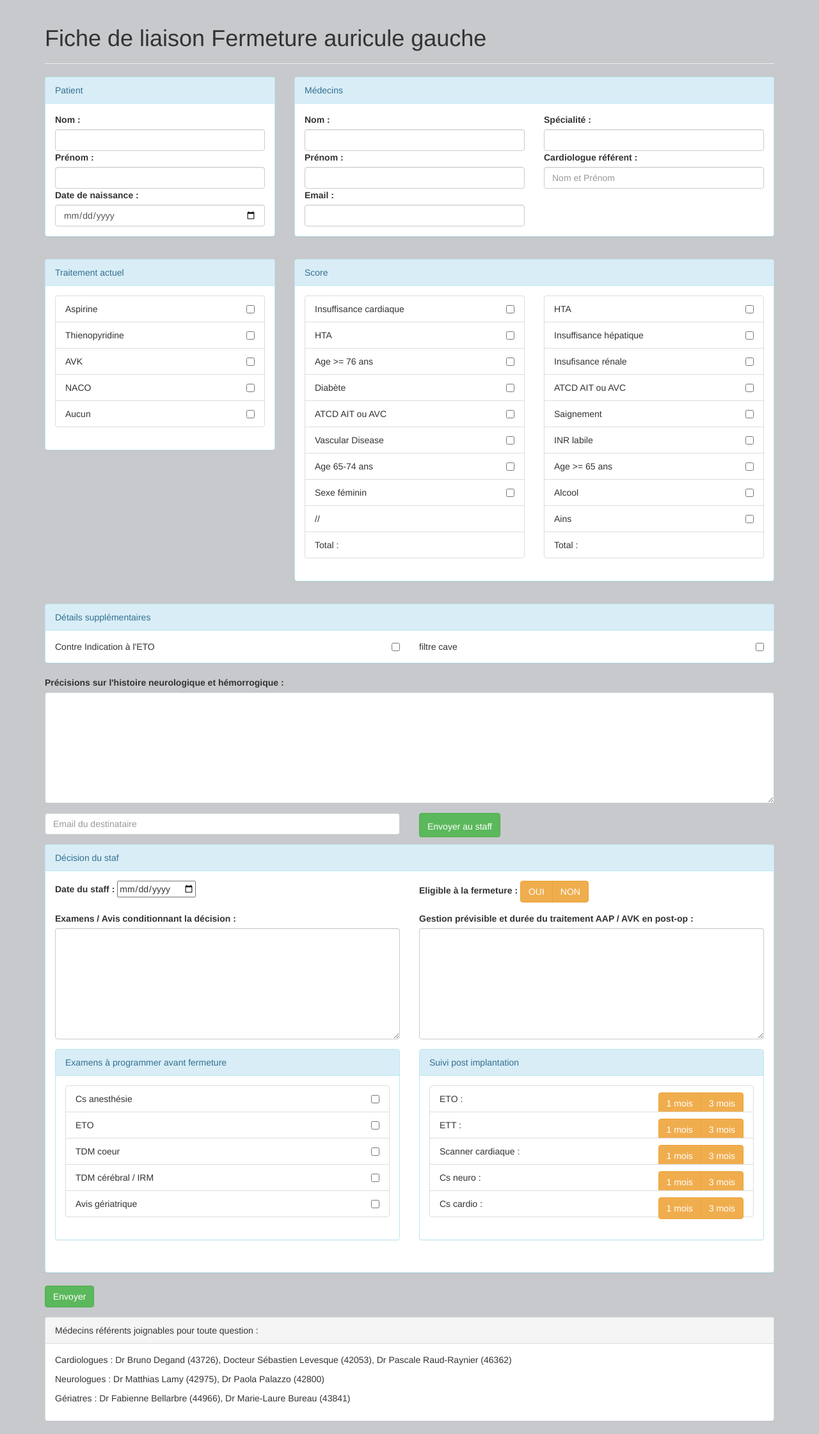
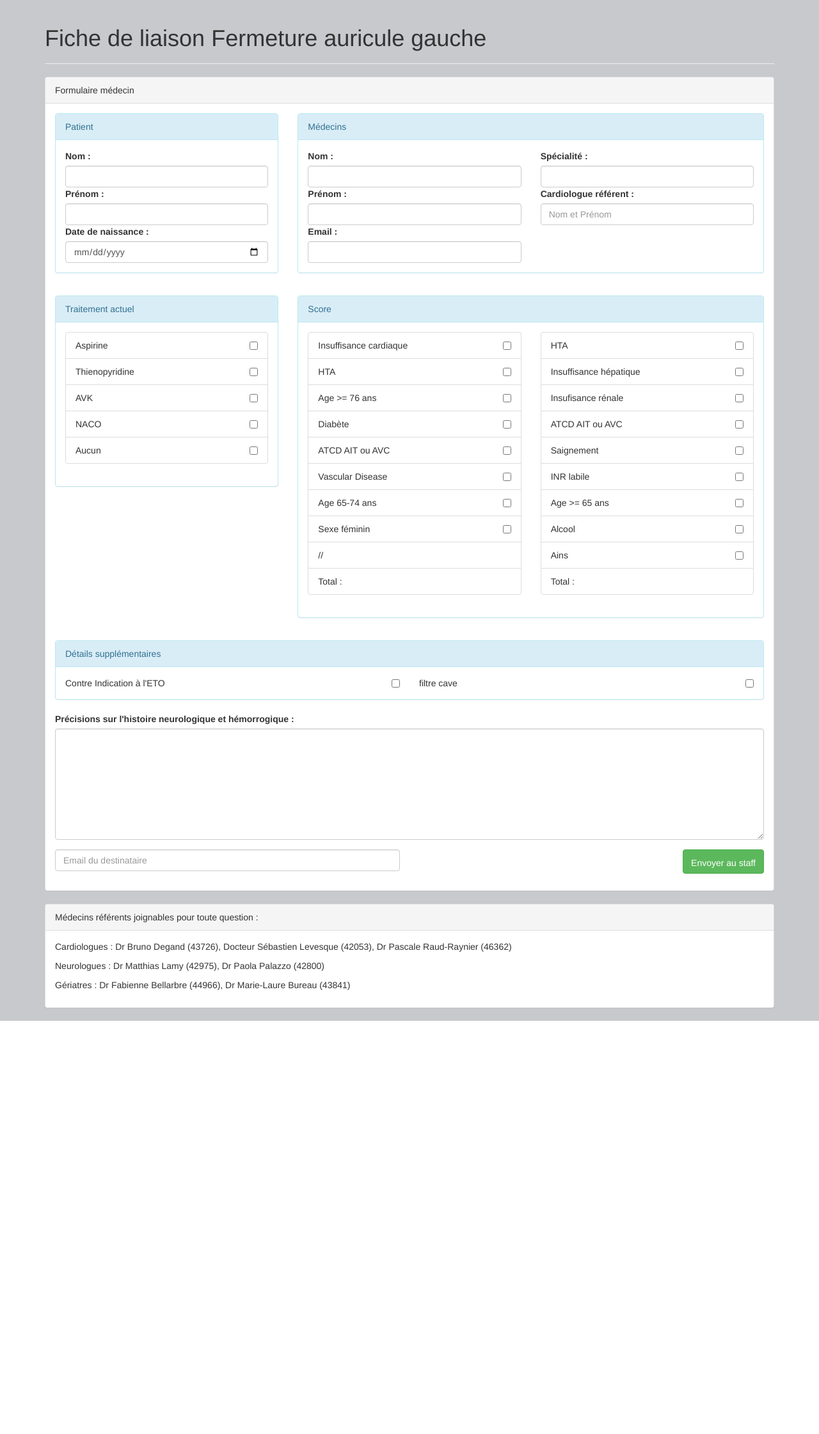
Before and after one commit to nicobuton37/cardio, a PHP site: page / in a window 1280 px wide. Shown: the whole page at 64% size. After the commit the page ends 1596 px from the top, so only its background shows below. Run offline with PHP 8.4, Linux system fonts and the light colour scheme; tables that the repository leaves empty or names only in its code hold one stand-in row (values such as "Sample post").

Commit message:
head bang

```diff
--- a/control/request.php
+++ b/control/request.php
@@ -1,38 +1,56 @@
 <?php include "bdd/pdo.php"; ?>
 
 <?php
-function patientId($firstname, $name, $birthday, $neuro_hemo)
+function patientAction($firstname, $name, $birthday, $neuro_hemo)
 {
-  var_dump($firstname, $name, $birthday);
+
   global $bdd;
-  // $request = $bdd->prepare("INSERT INTO patient(firstname, name, birthday, neuro_hemo)
-  //                       VALUES(:firstname, :name, :birthday, :neuro_hemo)");
-  //
-  // $request->execute(array(
-  //   'firstname' => $firstname,
-  //   'name'      => $name,
-  //   'birthday'  => $birthday,
-  //   'neuro_hemo'=> $neuro_hemo
-  // ));
-  //
-  // echo "Le patient a été créé !";
+
+  $traitment = $bdd->query("SELECT id FROM traitement");
+  $response_traitment = $traitment->fetch();
+  $traitment_id = $response_traitment['id'];
+
+  $cha = $bdd->query("SELECT id FROM cha");
+  $response_cha = $cha->fetch();
+  $cha_id = $response_cha['id'];
+
+  $has = $bdd->query("SELECT id FROM has");
+  $response_has = $has->fetch();
+  $has_id = $response_has['id'];
+
+  $request = $bdd->prepare("INSERT INTO patient(firstname, name, birthday, neuro_hemo, traitment_id, cha_id, has_id)
+                        VALUES(:firstname, :name, :birthday, :neuro_hemo, :traitment_id, :cha_id, :has_id)");
+
+  $request->execute(array(
+    'firstname'    => $firstname,
+    'name'         => $name,
+    'birthday'     => $birthday,
+    'neuro_hemo'   => $neuro_hemo,
+    'traitment_id' => $traitment_id,
+    'cha_id'       => $cha_id,
+    'has_id'       => $has_id
+  ));
+
+
+
+  echo "Le patient a été créé !";
 }
 
 function traitmentAction($aspirine, $thieno, $avk, $naco, $aucun, $contre_eto, $filtre_cave)
 {
   global $bdd;
 
-  // $request = $bdd->prepare("INSERT INTO traitement(aspirine, thieno, avk, naco, aucun, contre_eto, filtre_cave)
-  //                           VALUES(:aspirine, :thieno, :avk, :naco, :aucun, :contre_eto, :filtre_cave)");
-  // $request->execute(array(
-  //   'aspirine'   => $aspirine,
-  //   'thieno'     => $thieno,
-  //   'avk'        => $avk,
-  //   'naco'       => $naco,
-  //   'aucun'      => $aucun,
-  //   'contre_eto' => $contre_eto,
-  //   'filtre_cave'=> $filtre_cave
-  // ));
+  $request = $bdd->prepare("INSERT INTO traitement(aspirine, thieno, avk, naco, aucun, contre_eto, filtre_cave)
+                            VALUES(:aspirine, :thieno, :avk, :naco, :aucun, :contre_eto, :filtre_cave)");
+  $request->execute(array(
+    'aspirine'   => $aspirine,
+    'thieno'     => $thieno,
+    'avk'        => $avk,
+    'naco'       => $naco,
+    'aucun'      => $aucun,
+    'contre_eto' => $contre_eto,
+    'filtre_cave'=> $filtre_cave
+  ));
 
 }
 
@@ -40,49 +58,131 @@ function chaAction($insu_cardiaque, $hta, $age, $diabete, $atcd, $vasculaire, $a
 {
   global $bdd;
 
-  // $request = $bdd->prepare("INSERT INTO cha(insu_cardiaque, hta, age, diabete, atcd, vasculaire, age_tranche, femme)
-  //                           VALUES(:insu_cardiaque, :hta, :age, :diabete, :atcd, :vasculaire, :age_tranche, :femme)");
-  //
-  // $request->execute(array(
-  //   'insu_cardiaque' => $insu_cardiaque,
-  //   'hta'            => $hta,
-  //   'age'            => $age,
-  //   'diabete'        => $diabete,
-  //   'atcd'           => $atcd,
-  //   'vasculaire'     => $vasculaire,
-  //   'age_tranche'    => $age_tranche,
-  //   'femme'          => $femme
-  // ));
+  $request = $bdd->prepare("INSERT INTO cha(insu_cardiaque, hta, age, diabete, atcd, vasculaire, age_tranche, femme)
+                            VALUES(:insu_cardiaque, :hta, :age, :diabete, :atcd, :vasculaire, :age_tranche, :femme)");
+
+  $request->execute(array(
+    'insu_cardiaque' => $insu_cardiaque,
+    'hta'            => $hta,
+    'age'            => $age,
+    'diabete'        => $diabete,
+    'atcd'           => $atcd,
+    'vasculaire'     => $vasculaire,
+    'age_tranche'    => $age_tranche,
+    'femme'          => $femme
+  ));
 }
 
 function hasAction($hta_has, $insu_hepatique, $insu_renale, $ait_avc, $saignement, $inr, $age_has, $alcool, $ains)
 {
   global $bdd;
 
-  // $request = $bdd->prepare("INSERT INTO has(hta_has, insu_hepatique, insu_renale, ait_avc, saignement, inr, age_has, alcool, ains)
-  //                           VALUES(:hta_has, :insu_hepatique, :insu_renale, :ait_avc, :saignement, :inr, :age_has, :alcool, :ains)");
-  //
-  // $request->execute(array(
-  //   'hta_has'        => $hta_has,
-  //   'insu_hepatique' => $insu_hepatique,
-  //   'insu_renale'    => $insu_renale,
-  //   'ait_avc'        => $ait_avc,
-  //   'saignement'     => $saignement,
-  //   'inr'            => $inr,
-  //   'age_has'        => $age_has,
-  //   'alcool'         => $alcool,
-  //   'ains'           => $ains
-  // ));
+  $request = $bdd->prepare("INSERT INTO has(hta_has, insu_hepatique, insu_renale, ait_avc, saignement, inr, age_has, alcool, ains)
+                            VALUES(:hta_has, :insu_hepatique, :insu_renale, :ait_avc, :saignement, :inr, :age_has, :alcool, :ains)");
+
+  $request->execute(array(
+    'hta_has'        => $hta_has,
+    'insu_hepatique' => $insu_hepatique,
+    'insu_renale'    => $insu_renale,
+    'ait_avc'        => $ait_avc,
+    'saignement'     => $saignement,
+    'inr'            => $inr,
+    'age_has'        => $age_has,
+    'alcool'         => $alcool,
+    'ains'           => $ains
+  ));
 }
 
-function doctor($firstname_doc, $name_doc, $mail_doc, $specialite, $cardio)
+function doctorAction($firstname_doc, $name_doc, $mail, $mail_doc, $specialite, $cardio)
 {
   global $bdd;
 
-  $request = $bdd->prepare();
+  $request = $bdd->prepare("INSERT INTO doctor(firstname_doc, name_doc, mail, mail_doc, specialite, cardio)
+                            VALUES(:firstname_doc, :name_doc, :mail, :mail_doc, :specialite, :cardio)");
+
+  $request->execute(array(
+    'firstname_doc' => $firstname_doc,
+    'name_doc'      => $name_doc,
+    'mail'          => $mail,
+    'mail_doc'      => $mail_doc,
+    'specialite'    => $specialite,
+    'cardio'        => $cardio
+  ));
+
 }
 
 function sendMail($mail)
 {
-  var_dump($mail);
+  // var_dump($mail);
 }
+
+function getPatientId($patient_id)
+{
+  global $bdd;
+
+  $request = $bdd->exec("UPDATE doctor SET patient_id=" . $patient_id);
+
+
+}
+
+function postCloseAction($anesthesie, $eto_close, $tdm_coeur, $tdm_cerebral, $geriatrique)
+{
+  global $bdd;
+
+  $request = $bdd->prepare("INSERT INTO post_close(anesthesie, eto_close, tdm_coeur, tdm_cerebral, geriatrique)
+                            VALUES(:anesthesie, :eto_close, :tdm_coeur, :tdm_cerebral, :geriatrique)");
+
+  $request->execute(array(
+    'anesthesie'   => $anesthesie,
+    'eto_close'    => $eto_close,
+    'tdm_coeur'    => $tdm_coeur,
+    'tdm_cerebral' => $tdm_cerebral,
+    'geriatrique'  => $geriatrique
+  ));
+}
+
+function postImpAction($eto_imp, $ett_imp, $scanner, $cs_neuro, $cs_cardio)
+{
+  global $bdd;
+
+  $request = $bdd->prepare("INSERT INTO post_imp(eto_imp, ett_imp, scanner, cs_neuro, cs_cardio)
+                            VALUES(:eto_imp, :ett_imp, :scanner, :cs_neuro, :cs_cardio)");
+
+  $request->execute(array(
+    'eto_imp'  => $eto_imp,
+    'ett_imp'  => $ett_imp,
+    'scanner'  => $scanner,
+    'cs_neuro' => $cs_neuro,
+    'cs_cardio'=> $cs_cardio
+  ));
+}
+
+function staffAction($staff_date, $close, $examen, $post_op)
+{
+  global $bdd;
+
+  $patient = $bdd->query("SELECT id FROM patient");
+  $response_patient = $patient->fetch();
+  $patient_id = $response_patient['id'];
+
+  $post_close = $bdd->query("SELECT id FROM post_close");
+  $response_post_close = $post_close->fetch();
+  $post_close_id = $response_post_close['id'];
+
+  $post_imp = $bdd->query("SELECT id FROM post_imp");
+  $response_post_imp = $post_imp->fetch();
+  $post_imp_id = $response_post_imp['id'];
+
+  $request = $bdd->prepare("INSERT INTO staf(staff_date, close, examen, post_op, patient_id, post_close_id, post_imp_id)
+                            VALUES(:staff_date, :close, :examen, :post_op, :patient_id, :post_close_id, :post_imp_id)");
+
+  $request->execute(array(
+    'staff_date'    => $staff_date,
+    'close'         => $close,
+    'examen'        => $examen,
+    'post_op'       => $post_op,
+    'patient_id'    => $patient_id,
+    'post_close_id' => $post_close_id,
+    'post_imp_id'   => $post_imp_id
+  ));
+}
--- a/index.php
+++ b/index.php
@@ -2,12 +2,16 @@
 <?php include "bdd/pdo.php"; ?>
 <?php include "control/function.php"; ?>
 
-<!-- titre -->
-<div class="page-header">
-  <h1>Fiche de liaison Fermeture auricule gauche</h1>
+<?php
+$patient = $bdd->query("SELECT id FROM patient");
+$patient_here = $patient->fetch();
+$patient_exist = $patient_here['id'];
+?>
+<div class="panel panel-default">
+  <div class="panel-heading">
+    Formulaire médecin
   </div>
-<!-- titre -->
-
+<div class="panel-body">
   <!-- Formulaire médecin -->
   <form id="doctor" action="index.php" method="post">
     <div class="row form-group">
@@ -24,7 +28,7 @@
             <label for="name">Prénom :</label>
             <input type="text" name="name" class="form-control">
             <label for="birthday">Date de naissance :</label>
-          <input type="date" name="birthday" class="form-control" id="datepicker" placeholder="jj/mm/aaaa">
+            <input type="date" name="birthday" class="form-control" id="datepicker">
           </div>
         </div>
       </div>
@@ -57,15 +61,6 @@
         </div>
       </div>
       <!-- panel médecin -->
-
-    <!-- traitement des données du médecins -->
-    <?php
-    if(isset($_POST['firstname_doc']) && isset($_POST['name_doc']) && isset($_POST['mail_doc']) && isset($_POST['specialite']) && isset($_POST['cardio'])){
-      doctor($_POST['firstname_doc'], $_POST['name_doc'], $_POST['mail_doc'], $_POST['specialite'], $_POST['cardio']);
-    }
-    ?>
-    <!-- traitement des données du médecins -->
-
     </div>
     <!-- panel traitement -->
     <div class="row form-group">
@@ -85,17 +80,6 @@
           </div>
         </div>
       </div>
-
-    <!-- traitement des données patient et traitement -->
-    <?php
-    if (isset($_POST['firstname']) && isset($_POST['name']) && $_POST['birthday'] && isset($_POST['neuro_hemo'])) {
-      patientId($_POST['firstname'], $_POST['name'], $_POST['birthday'], $_POST['neuro_hemo']);
-    }else if(isset($_POST['traitement'])){
-      switchTraitement($_POST['traitement']);
-    }
-    ?>
-    <!-- traitement des données patient et traitement -->
-
       <div class="col-sm-8">
         <div class="panel panel-info">
           <div class="panel-heading">
@@ -117,15 +101,6 @@
                   <li class="list-group-item">Total :<p class="right"></p></li>
                 </ul>
               </div>
-
-            <!-- traitement des données score checkbox cha -->
-            <?php
-              if(isset($_POST['cha'])){
-                switchCha($_POST['cha']);
-              }
-            ?>
-            <!-- traitement des données score checkbox cha -->
-
               <div class="col-sm-6">
                 <ul class="list-group">
                   <li class="list-group-item">HTA<input class="right" type="checkbox" value="hta_has" name="has[]"></li>
@@ -140,15 +115,6 @@
                   <li class="list-group-item">Total :<p class="right"></p></li>
                 </ul>
               </div>
-
-            <!-- traitement des données checkbox   -->
-            <?php
-            if(isset($_POST['has'])){
-              switchHas($_POST['has']);
-            }
-            ?>
-            <!-- traitement des données checkbox   -->
-
             </div>
           </div>
         </div>
@@ -180,23 +146,53 @@
         <div class="form-group">
           <input type="text" name="mail" class="form-control" placeholder="Email du destinataire">
         </div>
+      </div>
+      <div class="col-sm-6">
+        <input type="submit" name="sendStaff" class="btn btn-success staff_button right" value="Envoyer au staff">
+      </div>
+    </div>
 
-      <!-- traitement des données mail destinataire -->
+
+
     <?php
+    if(isset($_POST['has'])){
+      switchHas($_POST['has']);
+    }
+    if(isset($_POST['traitement'])){
+      switchTraitement($_POST['traitement']);
+    }
+    if(isset($_POST['cha'])){
+      switchCha($_POST['cha']);
+    }
+    if(isset($_POST['firstname_doc']) && isset($_POST['name_doc']) && isset($_POST['mail_doc']) && isset($_POST['specialite']) && isset($_POST['cardio']) && isset($_POST['mail'])){
+      doctorAction($_POST['firstname_doc'], $_POST['name_doc'], $_POST['mail'], $_POST['mail_doc'], $_POST['specialite'], $_POST['cardio']);
+    }
+    if(isset($_POST['firstname']) && isset($_POST['name']) && $_POST['birthday'] && isset($_POST['neuro_hemo'])) {
+      patientAction($_POST['firstname'], $_POST['name'], $_POST['birthday'], $_POST['neuro_hemo']);
+    }
     if(isset($_POST['mail'])){
       sendMail($_POST['mail']);
     }
     ?>
-      <!-- traitement des données mail destinataire -->
 
-    </div>
-    <div class="col-sm-6">
-      <input type="submit" class="btn btn-success staff_button" value="Envoyer au staff">
+
+  </form>
+  <!-- Formulaire médecin -->
   </div>
 </div>
-</form>
-<!-- Formulaire médecin -->
+
+<?php
+$req = $bdd->query("SELECT id FROM patient");
+$response = $req->fetch();
+getPatientId($response['id']);
+?>
+
 <!-- Formulaire staff -->
+<div class="panel panel-default" id="panel_staff"  <?= !isset($_GET['id']) ? 'hidden' : ''; ?>>
+  <div class="panel-heading">
+    Formulaire Staff
+  </div>
+<div class="panel-body">
   <div class="panel panel-info">
     <div class="panel-heading">
       Décision du staf
@@ -208,7 +204,7 @@
         <div class="row form-group">
           <div class="col-sm-6">
             <label for="staff_date">Date du staff :</label>
-          <input type="date" id="datepicker" name="staff_date">
+            <input type="date" id="datepickerheader("Location:index.php");" name="staff_date">
           </div>
           <div class="col-sm-6">
             <label for="close">Eligible à la fermeture :</label>
@@ -246,11 +242,11 @@
               </div>
               <div class="panel-body">
                 <ul class="list-group">
-                <li class="list-group-item">Cs anesthésie<input type="checkbox" name="anesthesie" class="right"></li>
-                <li class="list-group-item">ETO<input type="checkbox" name="eto_close" class="right"></li>
-                <li class="list-group-item">TDM coeur<input type="checkbox" name="tdm_coeur" class="right"></li>
-                <li class="list-group-item">TDM cérébral / IRM<input type="checkbox" name="tdm_cerebral" class="right"></li>
-                <li class="list-group-item">Avis gériatrique<input type="checkbox" name="geriatrique" class="right"></li>
+                  <li class="list-group-item">Cs anesthésie<input type="checkbox" value="anesthesie" name="post_close[]" class="right"></li>
+                  <li class="list-group-item">ETO<input type="checkbox" value="eto_close" class="right" name="post_close[]"></li>
+                  <li class="list-group-item">TDM coeur<input type="checkbox" value="tdm_coeur" class="right" name="post_close[]"></li>
+                  <li class="list-group-item">TDM cérébral / IRM<input type="checkbox" value="tdm_cerebral" class="right" name="post_close[]"></li>
+                  <li class="list-group-item">Avis gériatrique<input type="checkbox" value="geriatrique" class="right" name="post_close[]"></li>
                 </ul>
               </div>
             </div>
@@ -263,7 +259,7 @@
               <div class="panel-body">
                 <ul class="list-group">
                   <li class="list-group-item">
-                  ETO :
+                    ETO
                     <div class="btn-group right"  data-toggle="buttons">
                       <label class="btn btn-warning">
                         <input type="radio" name="eto_imp" value="1 mois" autocomplete="off">1 mois
@@ -273,7 +269,7 @@
                       </label>
                     </div>
                   </li>
-                <li class="list-group-item">ETT :
+                  <li class="list-group-item">ETT
                     <div class="btn-group right"  data-toggle="buttons">
                       <label class="btn btn-warning">
                         <input type="radio" name="ett_imp" value="1 mois" autocomplete="off">1 mois
@@ -283,7 +279,7 @@
                       </label>
                     </div>
                   </li>
-                <li class="list-group-item">Scanner cardiaque :
+                  <li class="list-group-item">Scanner cardiaque
                     <div class="btn-group right"  data-toggle="buttons">
                       <label class="btn btn-warning">
                         <input type="radio" name="scanner" value="1 mois" autocomplete="off">1 mois
@@ -293,7 +289,7 @@
                       </label>
                     </div>
                   </li>
-                <li class="list-group-item">Cs neuro :
+                  <li class="list-group-item">Cs neuro
                     <div class="btn-group right"  data-toggle="buttons">
                       <label class="btn btn-warning">
                         <input type="radio" name="cs_neuro" value="1 mois" autocomplete="off">1 mois
@@ -303,7 +299,7 @@
                       </label>
                     </div>
                   </li>
-                <li class="list-group-item">Cs cardio :
+                  <li class="list-group-item">Cs cardio
                     <div class="btn-group right"  data-toggle="buttons">
                       <label class="btn btn-warning">
                         <input type="radio" name="cs_cardio" value="1 mois" autocomplete="off">1 mois
@@ -323,11 +319,26 @@
       </div>
     </div>
     <div class="form-group">
-    <input type="submit" class="btn btn-success" value="Envoyer">
+      <input type="submit" class="btn btn-success right" value="Envoyer">
+    </div>
+
+  <?php
+  if (isset($_POST['post_close'])) {
+    switchPostClose($_POST['post_close']);
+  }
+  if (isset($_POST['eto_imp']) && isset($_POST['ett_imp']) && isset($_POST['scanner']) && isset($_POST['cs_neuro']) && isset($_POST['cs_cardio'])) {
+    postImpAction($_POST['eto_imp'], $_POST['ett_imp'], $_POST['scanner'], $_POST['cs_neuro'], $_POST['cs_cardio']);
+  }
+  if(isset($_POST['staff_date']) && isset($_POST['close']) && isset($_POST['examen']) && isset($_POST['post_op'])) {
+    staffAction($_POST['staff_date'], $_POST['close'], $_POST['examen'], $_POST['post_op']);
+  }
+  ?>
+
+  </form>
+</div>
+
 </div>
 
 
-</form>
-
 <!-- Formulaire staff -->
 <?php include "parts/footer.php"; ?>
--- a/parts/header.php
+++ b/parts/header.php
@@ -20,3 +20,8 @@
   </head>
   <body>
     <div class="container">
+      <!-- titre -->
+      <div class="page-header">
+        <h1>Fiche de liaison Fermeture auricule gauche</h1>
+      </div>
+      <!-- titre -->
```
Also changed, not shown: control/function.php (+43 -9 lines). Lines whose indentation alone changed are shown as unchanged.
